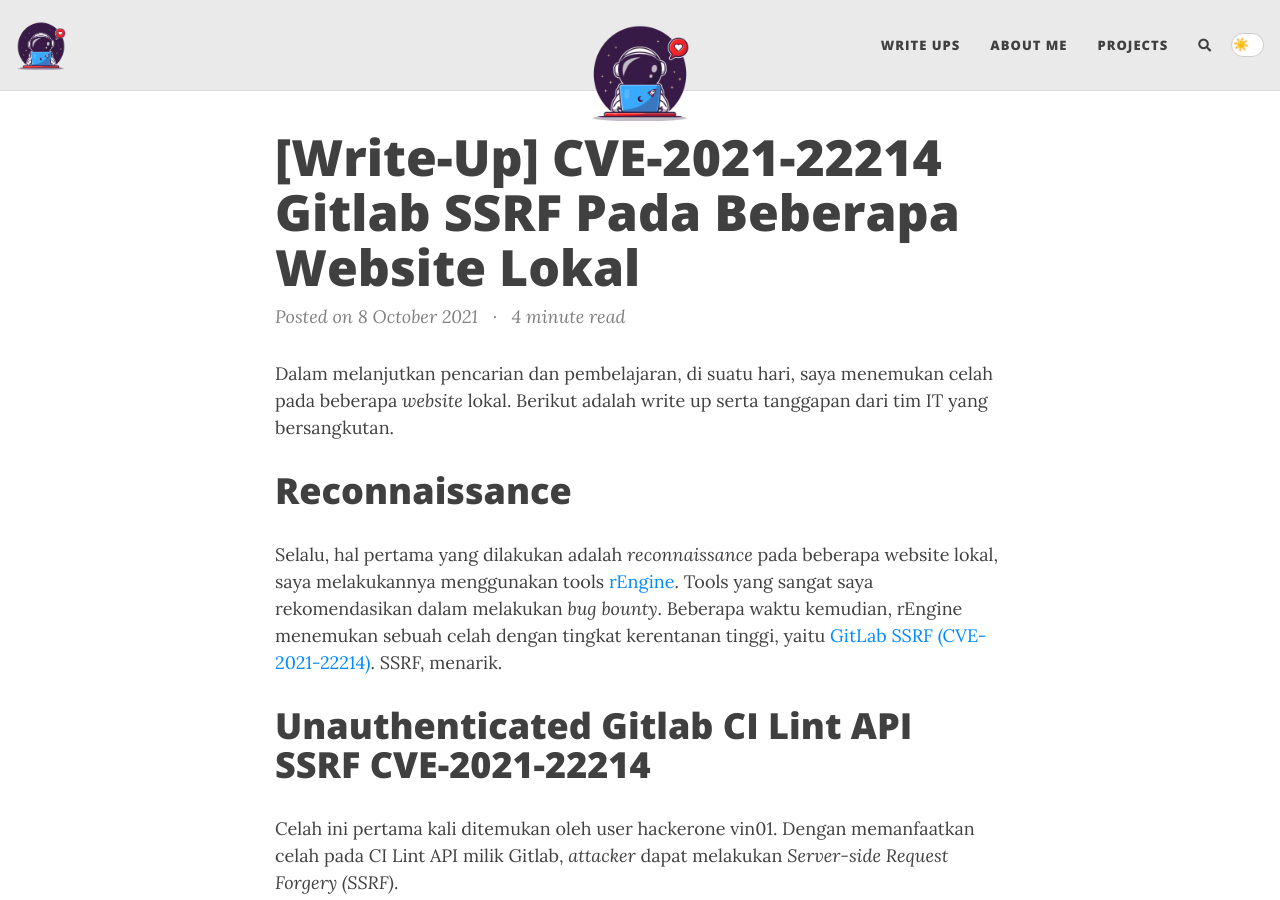
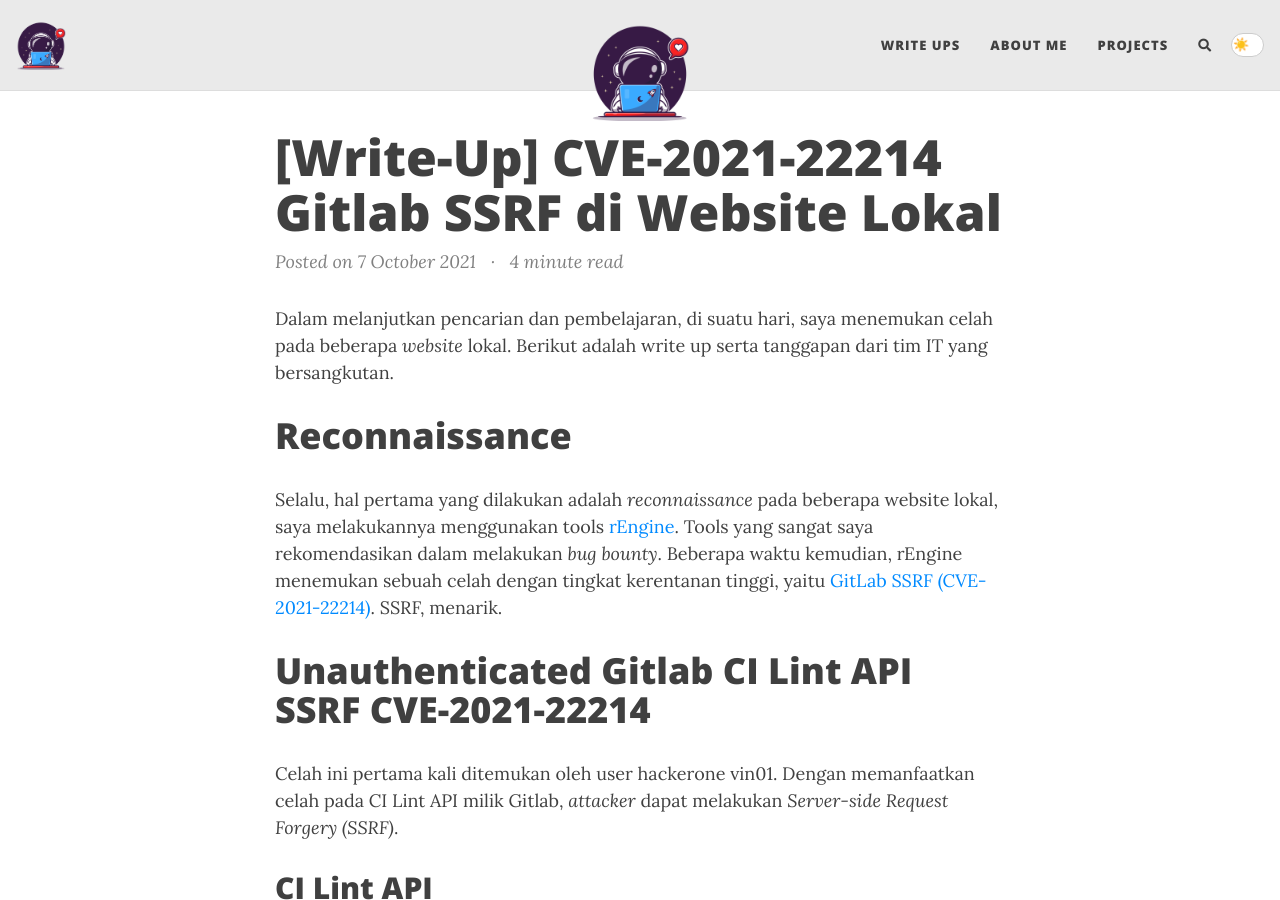
Before and after one commit to YuraveON/yuraveon.github.io, a Jekyll site: the page built from _posts/2021-10-07-cve-2021-22214-gitLab-ssrf.md, in a window 1280 px wide and 900 px high. Built offline with Jekyll 4.4.1, drawn with Linux system fonts in a browser that asks for light colours; nearby versions of some CDN libraries; comment, search, counter and statistics services are not loaded.

Commit message:
rename title

```diff
--- a/_posts/2021-10-08-cve-2021-22214-gitLab-ssrf.md
+++ b/_posts/2021-10-07-cve-2021-22214-gitLab-ssrf.md
@@ -1,7 +1,7 @@
 ---
 layout: post
-title: "[Write-Up] CVE-2021-22214 Gitlab SSRF Pada Beberapa Website Lokal"
-tags: [write-up, cve, gitlab, ssrf]
+title: "[Write-Up] CVE-2021-22214 Gitlab SSRF di Website Lokal"
+tags: [write-up, cve-2021-22214, gitlab, ssrf]
 ---
 
 Dalam melanjutkan pencarian dan pembelajaran, di suatu hari, saya menemukan celah pada beberapa _website_ lokal. Berikut adalah write up serta tanggapan dari tim IT yang bersangkutan.
```
